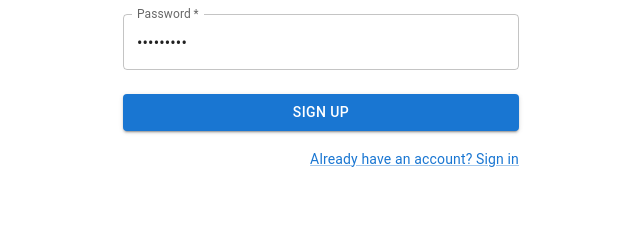
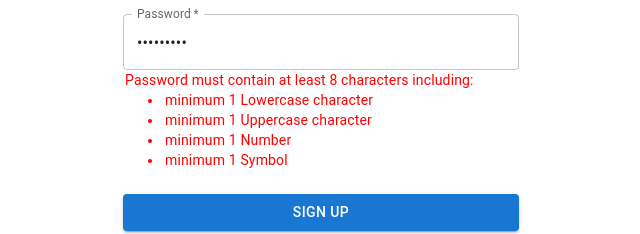
Before and after one commit to MuhammadShafaatKhan/BasicUserDashboard, a React (Vite) app in the folder FrontEnd/: page / in a window 1280 px wide. Both pictures are taken after typing "Sample", "Sample", "name@example.com", "Sample123" into the empty fields and a click on the button "SIGN UP". Shown: the part 322-556 px from the top of the page, without its empty margins (319-959 px from the left). Built offline with nearby package versions, Linux system fonts and the light colour scheme.

Commit message:
feat: added password validation

```diff
--- a/FrontEnd/src/components/ValidateField.jsx
+++ b/FrontEnd/src/components/ValidateField.jsx
@@ -1,12 +1,12 @@
 import validator from 'validator';
 import Typography from '@mui/material/Typography';
-// TODO: Use isStrongPassword validator to validate password
 
-function ValidateField({ email, phone }) {
+function ValidateField({ email, phone,  password }) {
+  const style = {"color": "red", "paddingLeft": "2px" }
   if (email) {
     if (!validator.isEmail(email) && email.length !== 0) {
       return (
-        <Typography sx={{ color: 'red', paddingLeft: '2px' }} variant="body2">Email Address is not valid</Typography>
+        <Typography sx={style} variant="body2">Email Address is not valid</Typography>
       )
     }
   } else if (phone) {
@@ -14,7 +14,27 @@ function ValidateField({ email, phone }) {
     let formattedPhone = phone.replace(/\s/g, '')
     if (!validator.isMobilePhone(formattedPhone) ) {
       return (
-        <Typography sx={{ color: 'red', paddingLeft: '2px' }} variant="body2">Telephone number is not valid</Typography>
+        <Typography sx={style} variant="body2">Telephone number is not valid</Typography>
+      )
+    }
+  } else if (password){
+    console.log('password is: ', password)
+    if (!validator.isStrongPassword(password)){
+      return (
+        <>
+        <Typography
+          sx={style}
+          variant="body2"
+        >
+          Password must contain at least 8 characters including:
+          </Typography>
+          <Typography component="ul">
+            <Typography component="li"  variant="body2" sx={style}  >minimum 1 Lowercase character</Typography>
+            <Typography component="li" variant="body2" sx={style}  >minimum 1 Uppercase character</Typography>
+            <Typography component="li" variant="body2" sx={style} >minimum 1 Number</Typography>
+            <Typography component="li" variant="body2" sx={style} >minimum 1 Symbol</Typography>
+          </Typography>
+          </>
       )
     }
   }
--- a/FrontEnd/src/pages/sign-up.jsx
+++ b/FrontEnd/src/pages/sign-up.jsx
@@ -25,9 +25,13 @@ const defaultTheme = createTheme();
 export default function SignUp() {
   const [email, setEmail] = useState('')
   const [telNum, setTelNum] = useState('')
+  const [password, setPassword] = useState('')
   const handleSubmit = (event) => {
     event.preventDefault();
     const data = new FormData(event.currentTarget);
+    // TODO: if validate field message appearing or any required field missing then
+    // dont submit data instead give alert that these fields are required and these
+    // fields are filled incorrectly
     // if (!validator.isEmail(data.get('email'))){
     //       alert('Email is not valid')
     //     }
@@ -122,7 +126,10 @@ export default function SignUp() {
                   type="password"
                   id="password"
                   autoComplete="off"
+                  value={password}
+                  onChange={(event) =>{event.preventDefault(); setPassword(event.target.value)}}
                 />
+                <ValidateField password={password}/>
               </Grid>
 
             </Grid>
```
